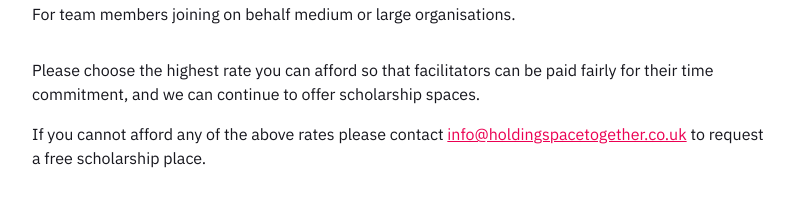
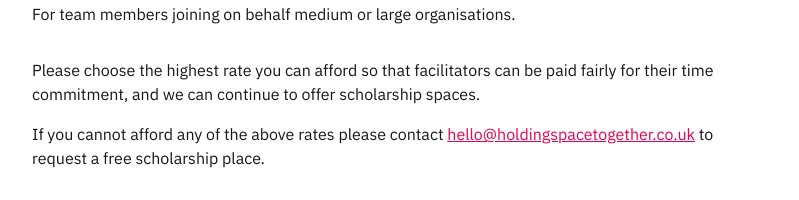
Before and after one commit to cookiewolf/holding-space, a SvelteKit app: page /holding-space-for-change in a window 1280 px wide. Shown: the part 2680-2880 px from the top of the page, without its empty margins (240-1039 px from the left). Built offline with nearby package versions, Linux system fonts and the light colour scheme.

Commit message:
Update email address

```diff
--- a/src/routes/holding-space-for-change/+page.svelte
+++ b/src/routes/holding-space-for-change/+page.svelte
@@ -184,7 +184,7 @@
 
 		<p>
 			If you cannot afford any of the above rates please contact <a
-				href="mailto:info@holdingspacetogether.co.uk">info@holdingspacetogether.co.uk</a
+				href="mailto:hello@holdingspacetogether.co.uk">hello@holdingspacetogether.co.uk</a
 			> to request a free scholarship place.
 		</p>
 
```
